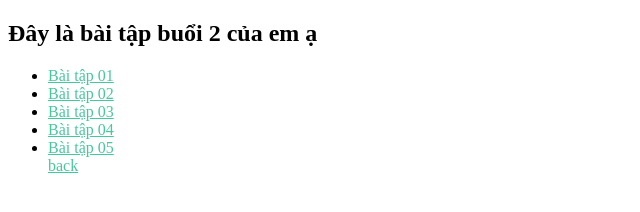
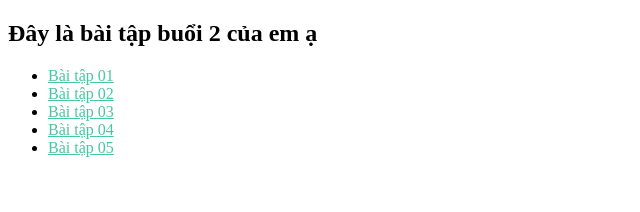
Before and after one commit to VanDar1011/F8_FullStack_k6, a plain HTML site: page index.html in a window 1280 px wide. Shown: the full height of the page, 0-640 px from the left. Drawn offline with Linux system fonts and the light colour scheme.

Commit message:
edit  index

```diff
--- a/index.html
+++ b/index.html
@@ -23,7 +23,7 @@
         <li> <a href="./Day-3/ex03.html">Bài tập 03</a></li>
         <li> <a href="./Day-3/ex04.html">Bài tập 04</a></li>
         <li> <a href="./Day-3/ex05.html">Bài tập 05</a></li>
-        <a href="index.html">back</a>
+
     </ul>
 </body>
 
```
